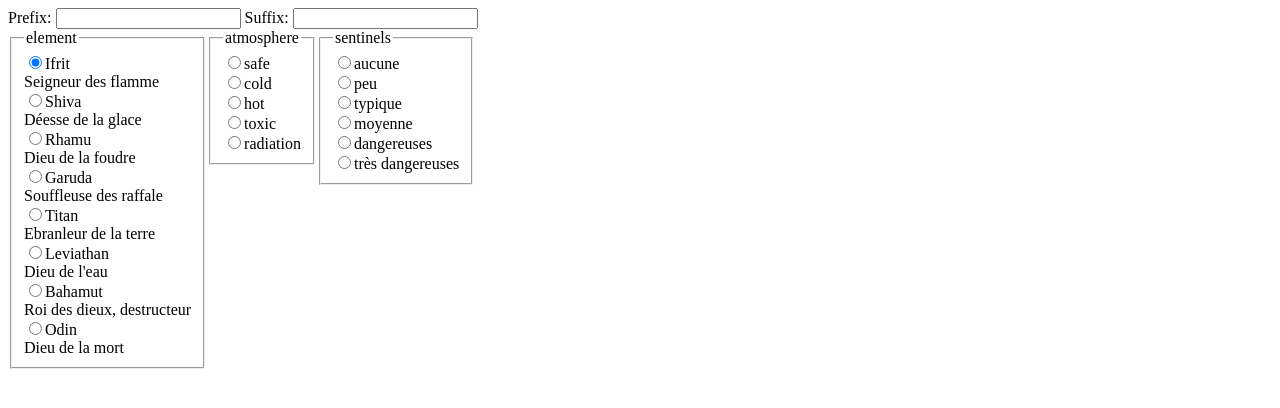
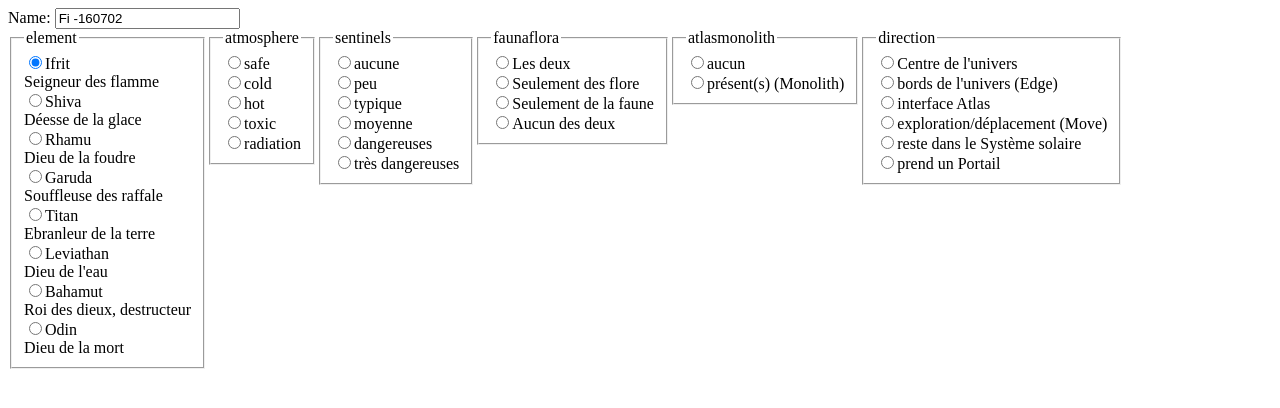
Before and after one commit to GyD/NMSxFFXIV-PNG, a plain HTML site: page index.html in a window 1280 px wide. Both pictures are taken after a click on the radio button "Ifrit". Drawn offline with Linux system fonts and the light colour scheme.

Commit message:
Working on NMS generator

```diff
--- a/index.html
+++ b/index.html
@@ -9,8 +9,7 @@
 <body>
 <div id="generator">
     <form>
-        <label>Prefix: <input name="prefix"/></label>
-        <label>Suffix: <input name="suffix"/></label>
+        <label>Name: <input id="planetName" name="name"/></label>
 
         <div id="generator-placeholder"></div>
     </form>
--- a/js/helper.js
+++ b/js/helper.js
@@ -148,5 +148,8 @@ var helper = {
 
 
         return wrapperElement;
+    },
+    "twodigit": function(number){
+        return ("0" + number).slice(-2);
     }
 };
--- a/js/script.js
+++ b/js/script.js
@@ -1,9 +1,41 @@
+String.prototype.capitalize = function() {
+    return this.charAt(0).toUpperCase() + this.slice(1);
+}
+
 helper.ready(function () {
 
     var placeholder = document.getElementById('generator-placeholder');
 
     helper.getJSON("settings.json", function (settings) {
-        var data = settings.data;
+        var data = settings.data,
+            build = function () {
+                var formElements = placeholder.querySelectorAll("input:checked"),
+                    pattern = settings.pattern,
+                    date = new Date();
+                ;
+
+                var dateArray = [
+                    date.getUTCFullYear().toString().substring(2,4),
+                    helper.twodigit(date.getUTCMonth()),
+                    helper.twodigit(date.getUTCDay())
+                ];
+
+                pattern = pattern.replace('{date}', dateArray.join(''));
+
+                helper.each(formElements, function (k, formElement) {
+                    var name = formElement.name;
+
+                    pattern = pattern.replace('{' + name + '}', formElement.value);
+
+                });
+
+                helper.each(data, function (setName, setDatas) {
+                    pattern = pattern.replace('{' + setName + '}', '');
+                });
+
+                var planetNameElement = document.getElementById('planetName');
+                planetNameElement.value = pattern.capitalize();
+            };
 
         helper.each(data, function (setName, setDatas) {
             var fieldset = helper.createFieldset(setName);
@@ -19,6 +51,12 @@ helper.ready(function () {
 
             placeholder.appendChild(fieldset);
         });
+        var formElements = placeholder.querySelectorAll("input");
+        for (var i = 0; i < formElements.length; i++) {
+            var formElement = formElements[i];
+
+            formElement.addEventListener('click', build);
+        }
     });
 
 
--- a/settings.json
+++ b/settings.json
@@ -1,5 +1,5 @@
 {
-    "pattern": "{element}{atmosphere}{sentinels}{faun}{flora}",
+    "pattern": "{element}{atmosphere}{sentinels}{faunaflora} {atlasmonolith}{direction}-{date}",
     "data": {
         "element": {
             "fi": {
@@ -71,6 +71,48 @@
             "h": {
                 "name": "très dangereuses"
             }
+        },
+        "faunaflora": {
+            "a": {
+                "name": "Les deux"
+            },
+            "e": {
+                "name": "Seulement des flore"
+            },
+            "i": {
+                "name": "Seulement de la faune"
+            },
+            "u": {
+                "name": "Aucun des deux"
+            }
+        },
+        "atlasmonolith": {
+            "N": {
+                "name": "aucun"
+            },
+            "M": {
+                "name": "présent(s) (Monolith)"
+            }
+        },
+        "direction": {
+            "C": {
+                "name": "Centre de l'univers"
+            },
+            "E": {
+                "name": "bords de l'univers (Edge)"
+            },
+            "A": {
+                "name": "interface Atlas"
+            },
+            "M": {
+                "name": "exploration/déplacement (Move)"
+            },
+            "S": {
+                "name": "reste dans le Système solaire"
+            },
+            "P": {
+                "name": "prend un Portail"
+            }
         }
     }
 }
```
